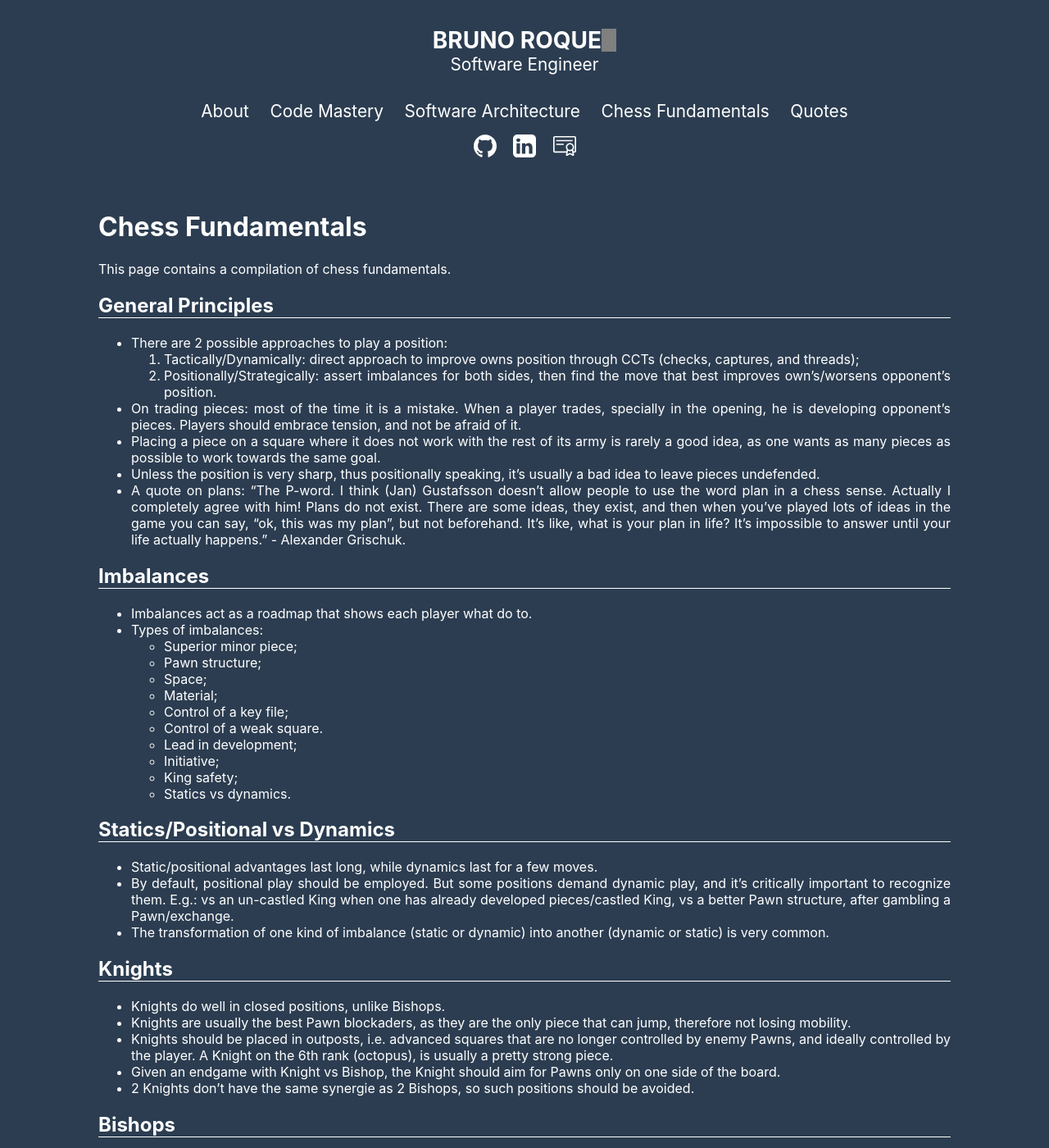
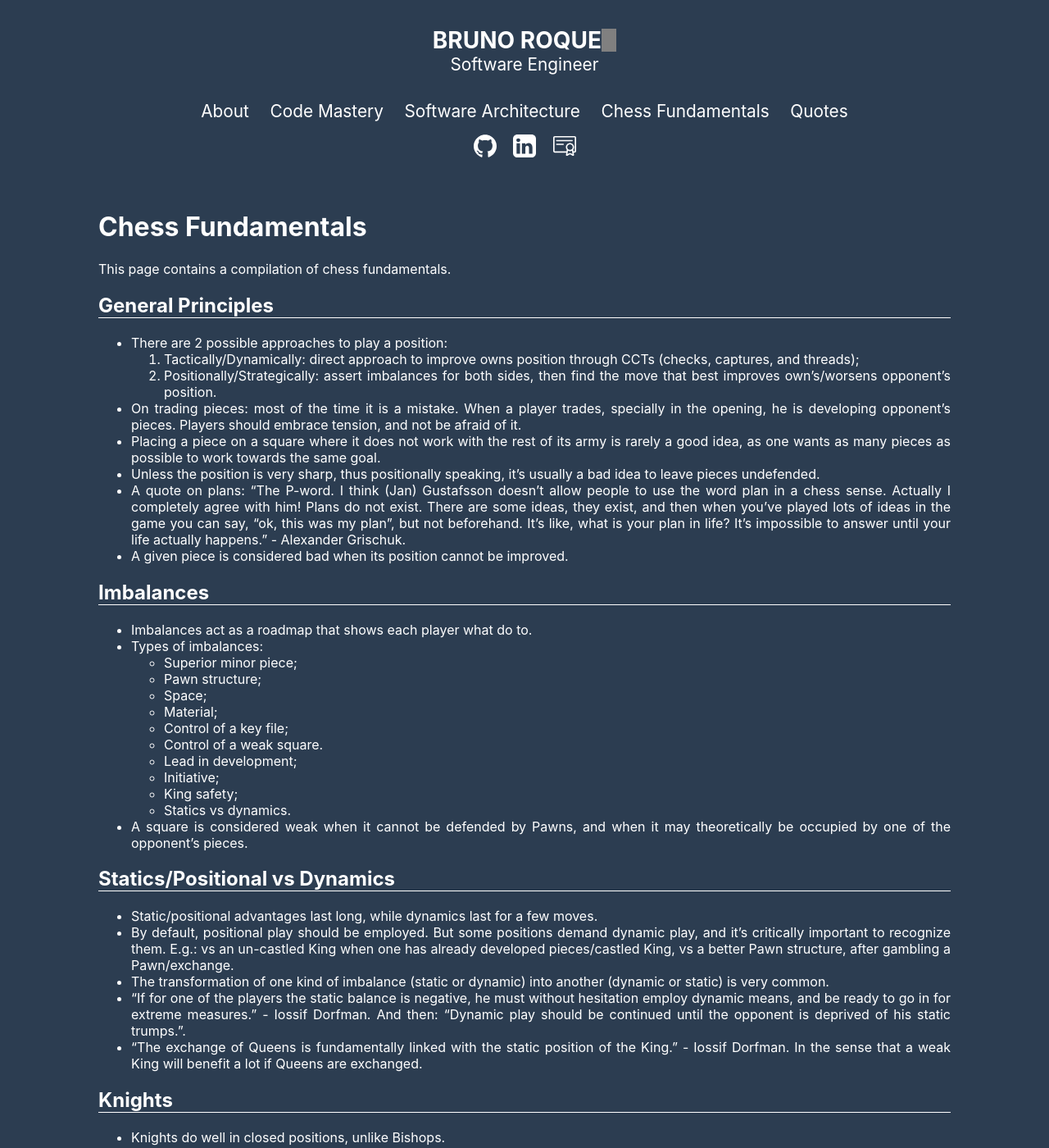
Before and after one commit to brunoroque06/brunoroque06.github.io, a Jekyll site: the page built from _pages/chess-fundamentals.md, in a window 1280 px wide and 1400 px high. Shown: the whole window at 82% size. Built offline with Jekyll 4.4.1, drawn with Linux system fonts in a browser that asks for light colours; some of the changed text lies outside the part shown.

Commit message:
Add entries from The Method in Chess - Iossif Dorfman

```diff
--- a/_pages/chess-fundamentals.md
+++ b/_pages/chess-fundamentals.md
@@ -17,6 +17,7 @@ This page contains a compilation of chess fundamentals.
 - Placing a piece on a square where it does not work with the rest of its army is rarely a good idea, as one wants as many pieces as possible to work towards the same goal.
 - Unless the position is very sharp, thus positionally speaking, it's usually a bad idea to leave pieces undefended.
 - A quote on plans: "The P-word. I think (Jan) Gustafsson doesn't allow people to use the word plan in a chess sense. Actually I completely agree with him! Plans do not exist. There are some ideas, they exist, and then when you've played lots of ideas in the game you can say, "ok, this was my plan", but not beforehand. It's like, what is your plan in life? It's impossible to answer until your life actually happens." - Alexander Grischuk.
+- A given piece is considered bad when its position cannot be improved.
 
 ## Imbalances
 
@@ -32,12 +33,15 @@ This page contains a compilation of chess fundamentals.
   - Initiative;
   - King safety;
   - Statics vs dynamics.
+- A square is considered weak when it cannot be defended by Pawns, and when it may theoretically be occupied by one of the opponent's pieces.
 
 ## Statics/Positional vs Dynamics
 
 - Static/positional advantages last long, while dynamics last for a few moves.
 - By default, positional play should be employed. But some positions demand dynamic play, and it's critically important to recognize them. E.g.: vs an un-castled King when one has already developed pieces/castled King, vs a better Pawn structure, after gambling a Pawn/exchange.
 - The transformation of one kind of imbalance (static or dynamic) into another (dynamic or static) is very common.
+- "If for one of the players the static balance is negative, he must without hesitation employ dynamic means, and be ready to go in for extreme measures." - Iossif Dorfman. And then: "Dynamic play should be continued until the opponent is deprived of his static trumps.".
+- "The exchange of Queens is fundamentally linked with the static position of the King." - Iossif Dorfman. In the sense that a weak King will benefit a lot if Queens are exchanged.
 
 ## Knights
 
@@ -113,3 +117,4 @@ This page contains a compilation of chess fundamentals.
 ## References
 
 How to Reassess Your Chess: Chess Mastery Through Chess Imbalances, by Jeremy Silman, 2010.
+The Method in Chess, Iossif Dorfman, 2001.
```
